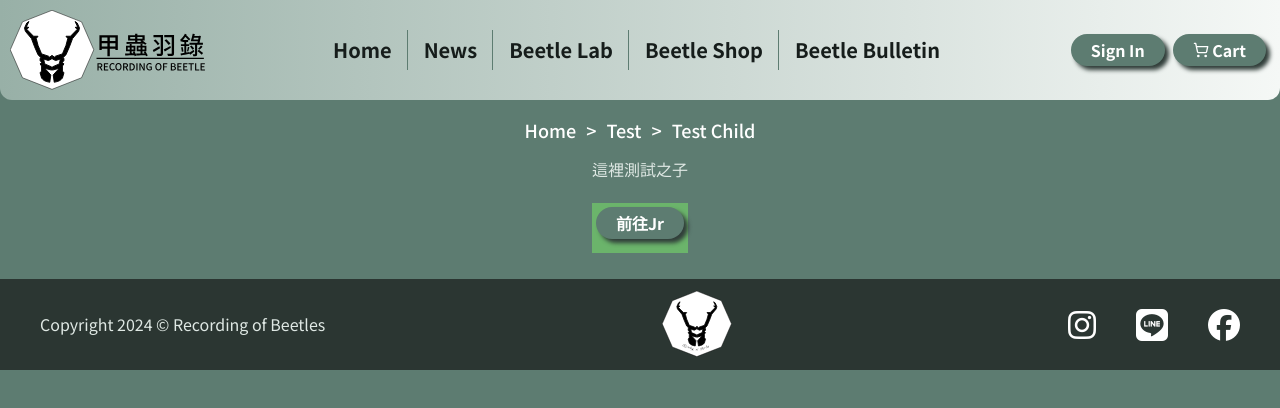
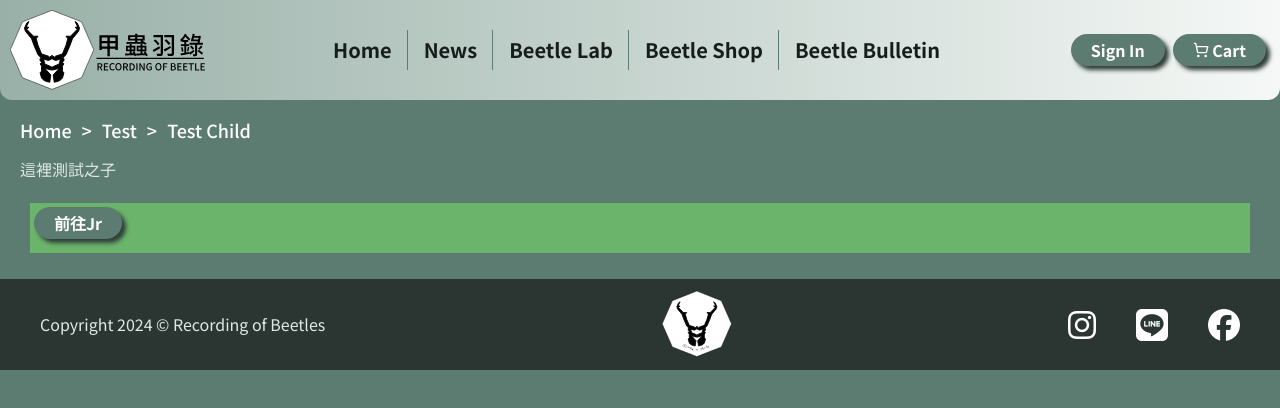
Before and after one commit to Mysterio1001/beetles, a Vue app: page /test/testChild in a window 1280 px wide. Shown: the top 408 px of the page. Built offline with nearby package versions, Linux system fonts and the light colour scheme; a web font is replaced by a local one.

Commit message:
style: layout update

```diff
--- a/src/components/layout/BeBreadcrumb.vue
+++ b/src/components/layout/BeBreadcrumb.vue
@@ -88,11 +88,22 @@ const isHome = computed(() => {
 
     color: getColor(white);
 
+    @include md {
+      @include center;
+    }
+
     li {
       display: flex;
       gap: 1rem;
+
       a {
         color: getColor(white);
+      }
+
+      h5 {
+        @include md {
+          font-size: 4rem;
+        }
       }
     }
   }
--- a/src/components/layout/BeContainer.vue
+++ b/src/components/layout/BeContainer.vue
@@ -11,7 +11,8 @@ export default {};
 
 <style lang="scss" scoped>
 .be-container {
-  @include center();
+  @include center;
+  align-items: stretch; // 該為預設
   flex-direction: column;
   gap: 16px;
 
```
